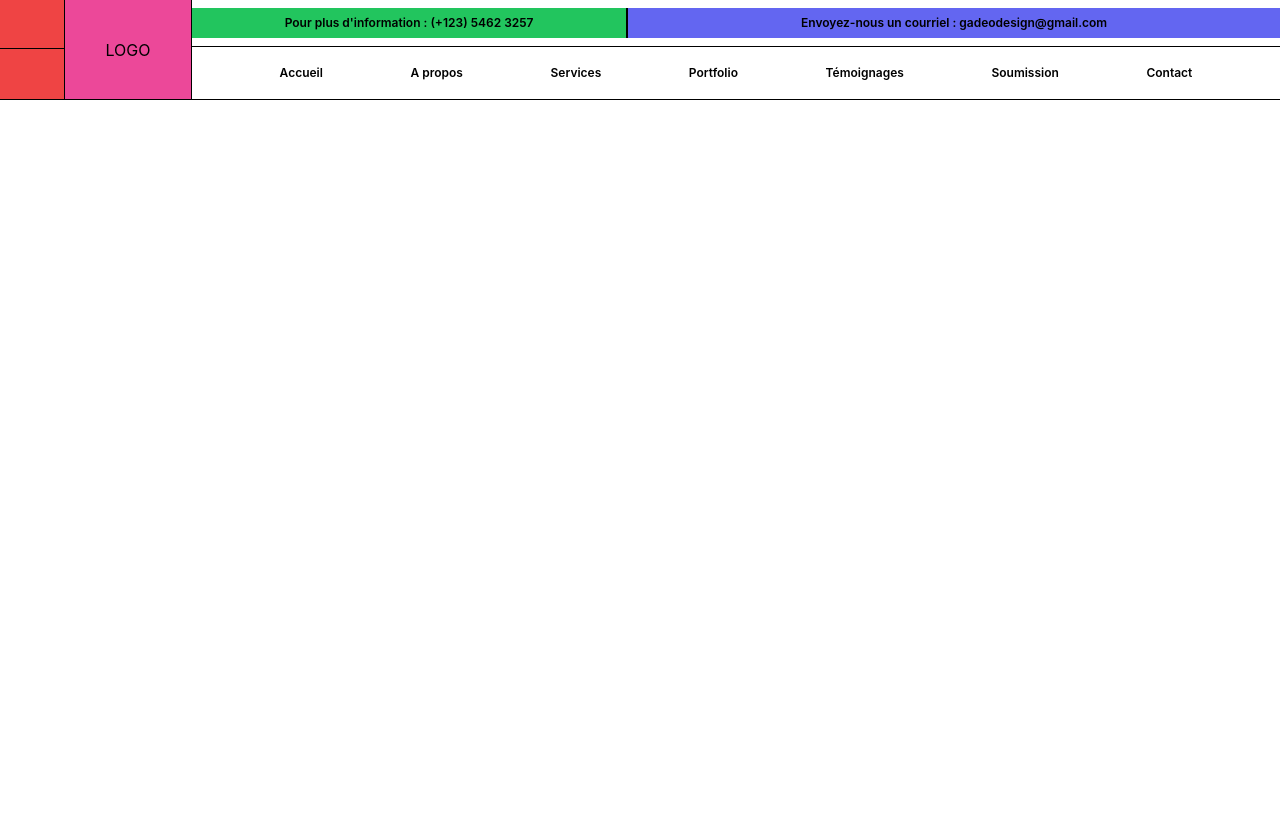
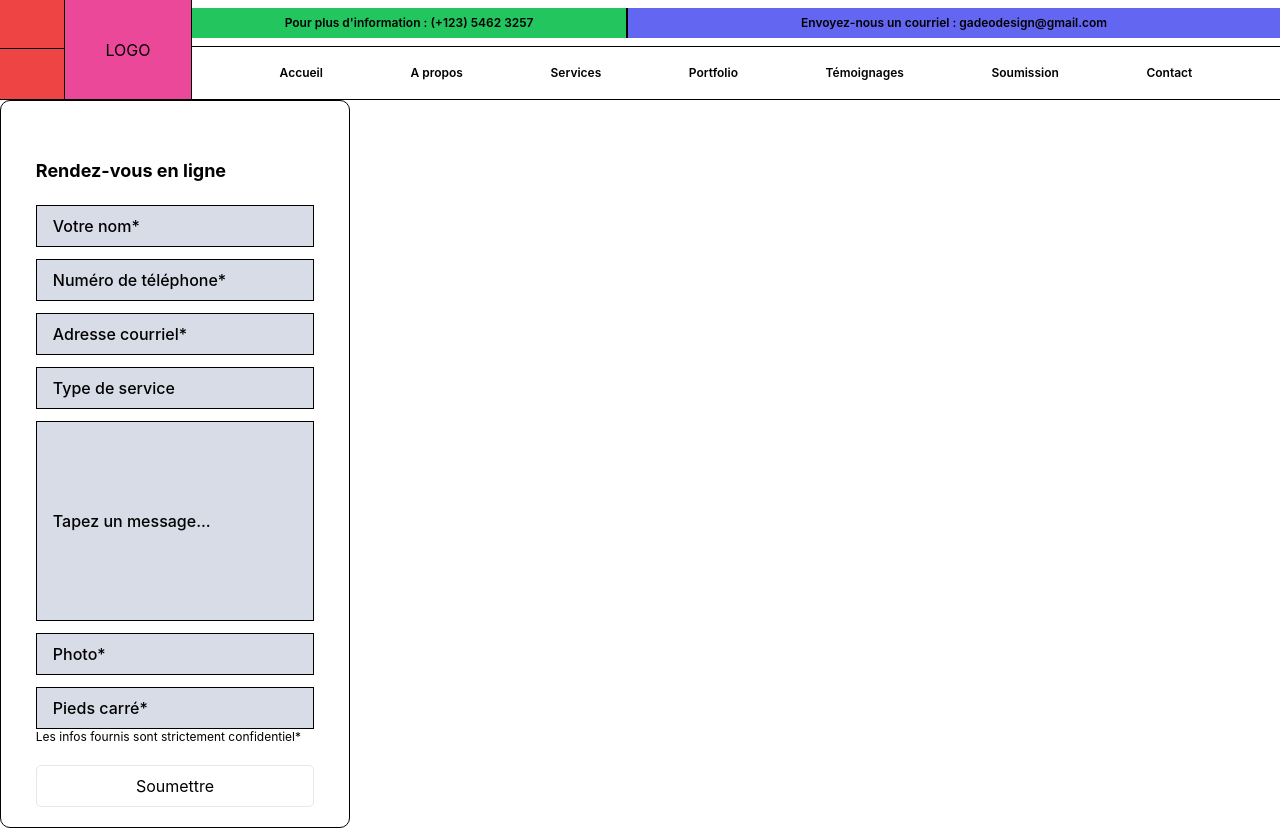
Before and after one commit to VIEIRA-Michel/cleanMaster, a React (Create React App) app in the folder app/: page / in a window 1280 px wide. Before the commit the page ends 800 px from the top, so only its background shows below. Built offline with nearby package versions, Linux system fonts and the light colour scheme.

Commit message:
contact form added

```diff
--- a/app/package.json
+++ b/app/package.json
@@ -3,14 +3,18 @@
   "version": "0.1.0",
   "private": true,
   "dependencies": {
+    "@hookform/resolvers": "^3.3.2",
     "@testing-library/jest-dom": "^5.17.0",
     "@testing-library/react": "^13.4.0",
     "@testing-library/user-event": "^13.5.0",
+    "nodemon": "^3.0.1",
     "react": "^18.2.0",
     "react-dom": "^18.2.0",
+    "react-hook-form": "^7.48.2",
     "react-scripts": "5.0.1",
     "sass": "^1.69.5",
-    "web-vitals": "^2.1.4"
+    "web-vitals": "^2.1.4",
+    "yup": "^1.3.2"
   },
   "scripts": {
     "start": "react-scripts start",
--- a/app/src/App.js
+++ b/app/src/App.js
@@ -1,11 +1,14 @@
 // import logo from "./logo.svg";
 import Header from "./components/Header/Header";
 import "./App.css";
+import HeroSection from "./components/HeroSection/HeroSection";
 
 function App() {
+  console.log("render");
   return (
     <div className="App">
       <Header />
+      <HeroSection />
     </div>
   );
 }
--- a/app/src/components/Form/Form.js
+++ b/app/src/components/Form/Form.js
@@ -0,0 +1,195 @@
+import React from "react";
+import { useForm } from "react-hook-form";
+import * as yup from "yup";
+import { yupResolver } from "@hookform/resolvers/yup";
+
+const Form = () => {
+  const yupSchema = yup.object({
+    name: yup
+      .string()
+      .required("Le champ est obligatoire")
+      .min(2, "Trop court !"),
+    cell: yup
+      .number()
+      .required("Le champ est obligatoire")
+      .min(1000000000)
+      .max(9999999999),
+    mail: yup
+      .string()
+      .required("Le champ est obligatoire")
+      .email("L'adresse mail n'est pas valide"),
+    service: yup.string().required(),
+  });
+
+  const {
+    register,
+    handleSubmit,
+    getValues,
+    watch,
+    formState: { errors },
+  } = useForm({
+    defaultValues: {
+      name: "",
+      cell: "",
+      mail: "",
+      service: "",
+      message: "",
+      picture: "",
+      size: "",
+    },
+    resolver: yupResolver(yupSchema),
+    mode: "onSubmit",
+  });
+
+  function submit(values) {
+    console.log(values);
+  }
+
+  return (
+    <div className="w-[350px] border border-[black] rounded-[10px]">
+      <form
+        onSubmit={handleSubmit(submit)}
+        className="w-[80%] flex flex-col justify-center items-center m-auto mt-14 mb-5"
+      >
+        <div className="w-full flex mb-5">
+          <h2 className="font-bold text-lg">Rendez-vous en ligne</h2>
+        </div>
+        <div className="w-full flex flex-column mb-3">
+          <input
+            {...register("name", {
+              required: {
+                value: true,
+                message: "Le champ est obligatoire",
+              },
+              minLength: {
+                value: 3,
+                message: "Trop court !",
+              },
+            })}
+            id="name"
+            type="text"
+            className="w-full border border-[black] py-2 px-4 bg-[#D8DCE7] placeholder-black font-medium"
+            placeholder="Votre nom*"
+          />
+          {errors?.name && <p> {errors.name.message}</p>}
+        </div>
+        <div className="w-full flex flex-column mb-3">
+          <input
+            {...register("cell", {
+              required: {
+                value: true,
+                message: "Le champ est obligatoire",
+              },
+              minLength: {
+                value: 10,
+                message: "Le numéro n'est pas valide",
+              },
+            })}
+            id="cell"
+            type="text"
+            className="w-full border border-[black] py-2 px-4 bg-[#D8DCE7] placeholder-black font-medium"
+            placeholder="Numéro de téléphone*"
+          />
+          {errors?.cell && <p> {errors.cell.message}</p>}
+        </div>
+        <div className="w-full flex flex-column mb-3">
+          <input
+            {...register("mail", {
+              required: {
+                value: true,
+                message: "Le champ est obligatoire",
+              },
+              pattern: {
+                value:
+                  /^(([^<>()[\]\\.,;:\s@"]+(\.[^<>()[\]\\.,;:\s@"]+)*)|.(".+"))@((\[[0-9]{1,3}\.[0-9]{1,3}\.[0-9]{1,3}\.[0-9]{1,3}\])|(([a-zA-Z\-0-9]+\.)+[a-zA-Z]{2,}))$/,
+                message: "L'adresse mail n'est pas valide",
+              },
+            })}
+            id="mail"
+            type="text"
+            className="w-full border border-[black] py-2 px-4 bg-[#D8DCE7] placeholder-black font-medium"
+            placeholder="Adresse courriel*"
+          />
+          {errors?.mail && <p> {errors.mail.message}</p>}
+        </div>
+        <div className="w-full flex flex-column mb-3">
+          <input
+            {...register("service", {
+              required: {
+                value: true,
+                message: "Le champ est obligatoire",
+              },
+            })}
+            id="service"
+            type="text"
+            className="w-full border border-[black] py-2 px-4 bg-[#D8DCE7] placeholder-black font-medium"
+            placeholder="Type de service"
+          />
+          {errors?.service && <p> {errors.service.message}</p>}
+        </div>
+        <div className="w-full flex flex-column mb-3">
+          <input
+            {...register("msg", {
+              required: {
+                value: true,
+                message: "Le champ est obligatoire",
+              },
+            })}
+            id="msg"
+            type="text"
+            className="w-full h-[200px] border border-[black] py-2 px-4 bg-[#D8DCE7] placeholder-black font-medium"
+            placeholder="Tapez un message..."
+          />
+          {errors?.msg && <p> {errors.msg.message}</p>}
+        </div>
+        <div className="w-full flex flex-column mb-3">
+          <input
+            {...register("picture", {
+              required: {
+                value: true,
+                message: "Le champ est obligatoire",
+              },
+            })}
+            id="picture"
+            type="text"
+            className="w-full border border-[black] py-2 px-4 bg-[#D8DCE7] placeholder-black font-medium"
+            placeholder="Photo*"
+          />
+          {errors?.picture && <p> {errors.picture.message}</p>}
+        </div>
+        <div className="w-full flex flex-column">
+          <input
+            {...register("size", {
+              required: {
+                value: true,
+                message: "Le champ est obligatoire",
+              },
+              valueAsNumber: true,
+              onBlur(e) {
+                console.log("blur size");
+              },
+              onChange(e) {
+                console.log("onChange");
+              },
+            })}
+            id="size"
+            type="number"
+            className="w-full border border-[black] py-2 px-4 bg-[#D8DCE7] placeholder-black font-medium"
+            placeholder="Pieds carré*"
+          />
+          {errors?.size && <p> {errors.size.message}</p>}
+        </div>
+        <div className="w-full flex text-xs mb-5">
+          Les infos fournis sont strictement confidentiel*
+        </div>
+        <div className="w-full">
+          <button className="w-full py-2 px-4 border rounded-[5px]">
+            Soumettre
+          </button>
+        </div>
+      </form>
+    </div>
+  );
+};
+
+export default Form;
--- /dev/null
+++ b/app/src/components/HeroSection/HeroSection.js
@@ -0,0 +1,11 @@
+import React from "react";
+import Form from "../Form/Form";
+const HeroSection = () => {
+  return (
+    <div>
+      <Form />
+    </div>
+  );
+};
+
+export default HeroSection;
```
Also changed, not shown: 1 other file (tests, documents, lock files or other folders).
